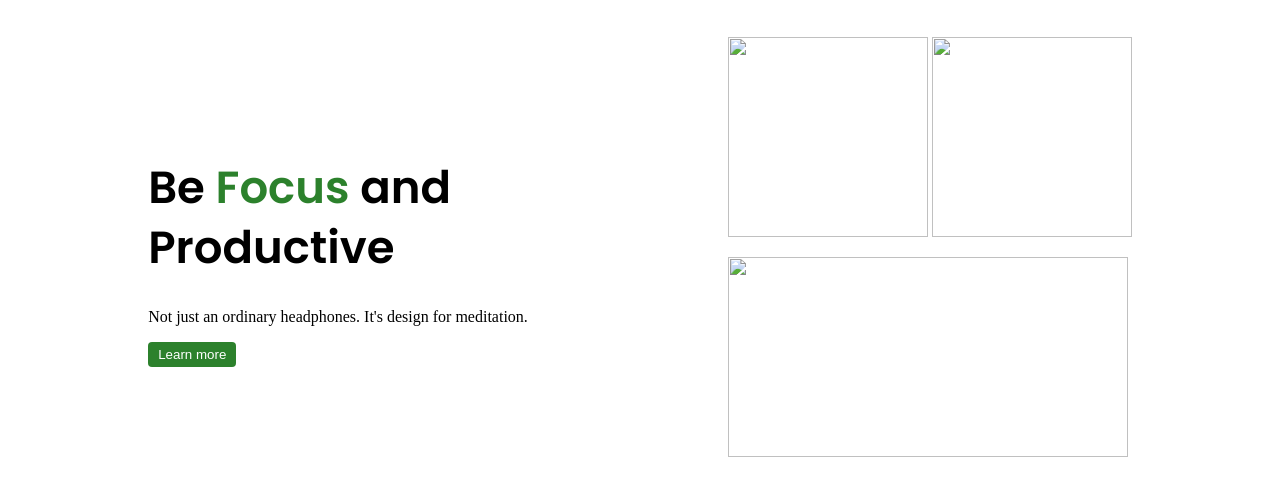
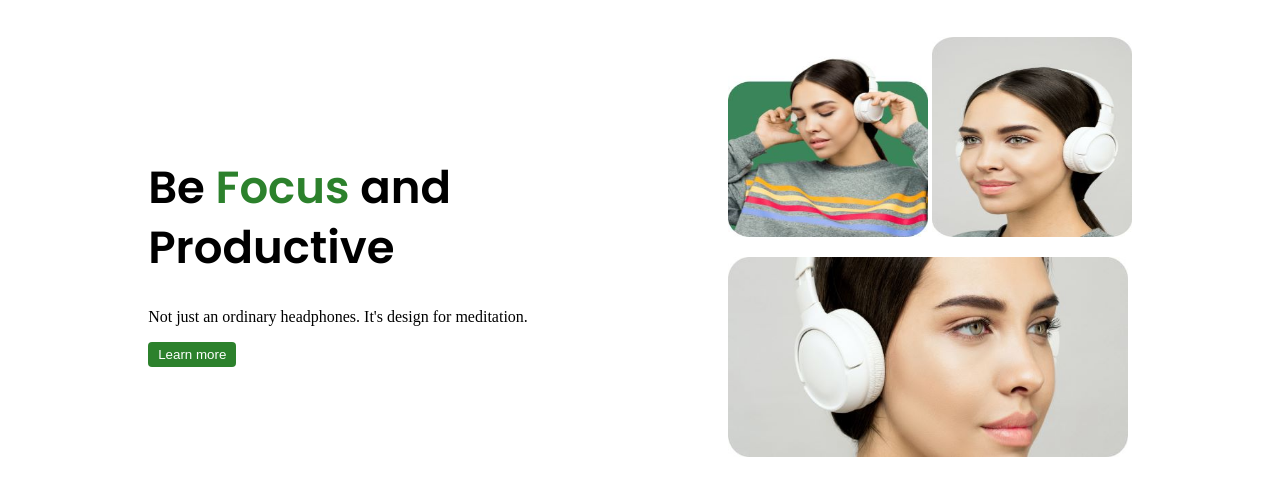
Before and after one commit to HannanIbnFurqan/Web-Development, a plain HTML site: page Project3-headphone-page/index.html in a window 1280 px wide. Shown: the part 63-558 px from the top of the page. Drawn offline with Linux system fonts and the light colour scheme; the site is published under a folder, as on GitHub Pages, so addresses that start at the root find nothing.

Commit message:
Update index.html

```diff
--- a/Project3-headphone-page/index.html
+++ b/Project3-headphone-page/index.html
@@ -28,9 +28,9 @@
             </div>
 
             <div class="right-section">
-                <img height="200px" width="200px" src="/ASSETS/img1.jpg" alt="">
-                <img height="200px" width="200px" src="/ASSETS/img3.jpg" alt="">
-                <img height="200px" width="400px" src="/ASSETS/img2.jpg" alt="" id="img3">
+                <img height="200px" width="200px" src="./ASSETS/img1.jpg" alt="">
+                <img height="200px" width="200px" src="./ASSETS/img3.jpg" alt="">
+                <img height="200px" width="400px" src="./ASSETS/img2.jpg" alt="" id="img3">
             </div>
          </main>
 </body>
```
